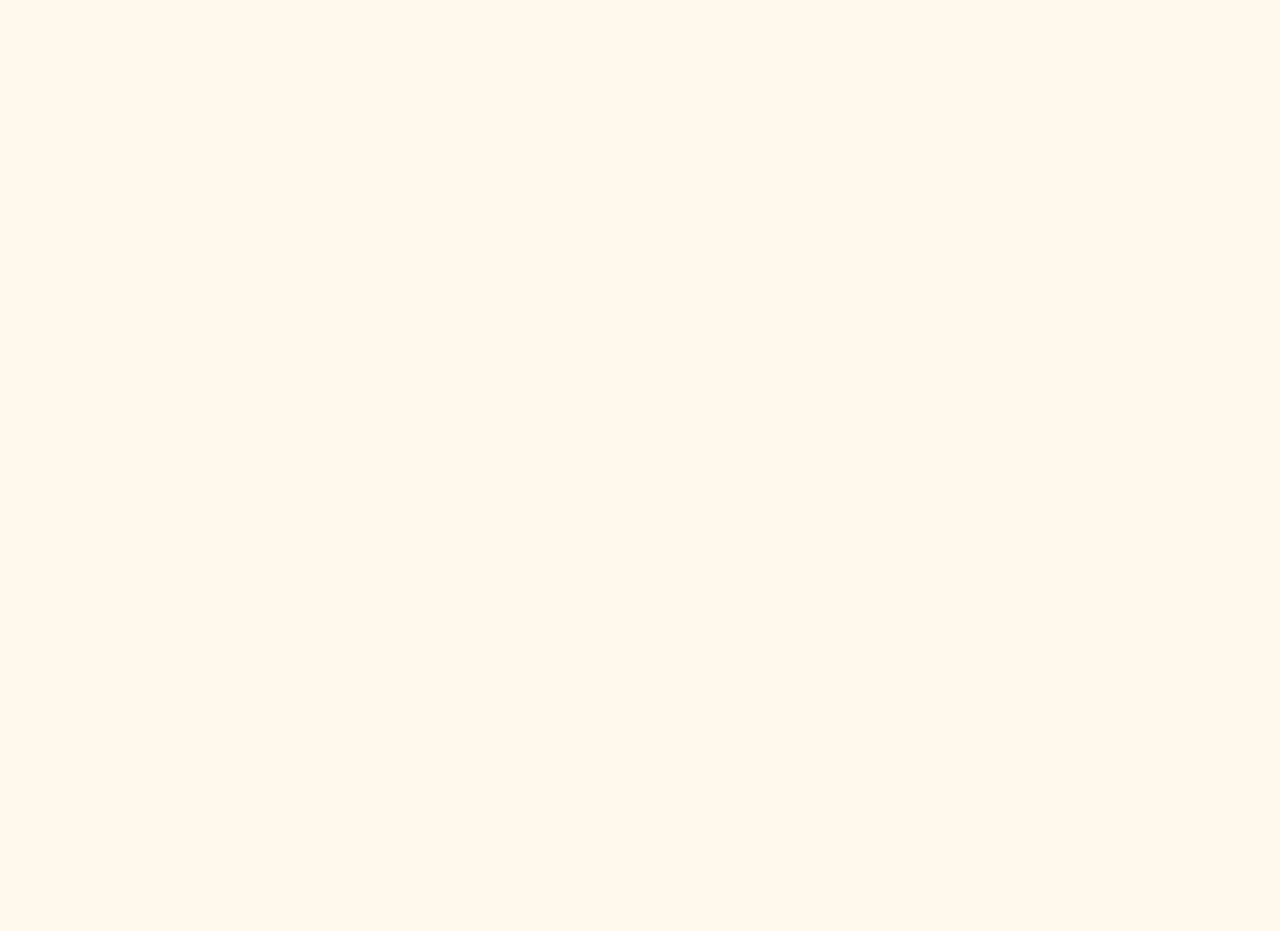
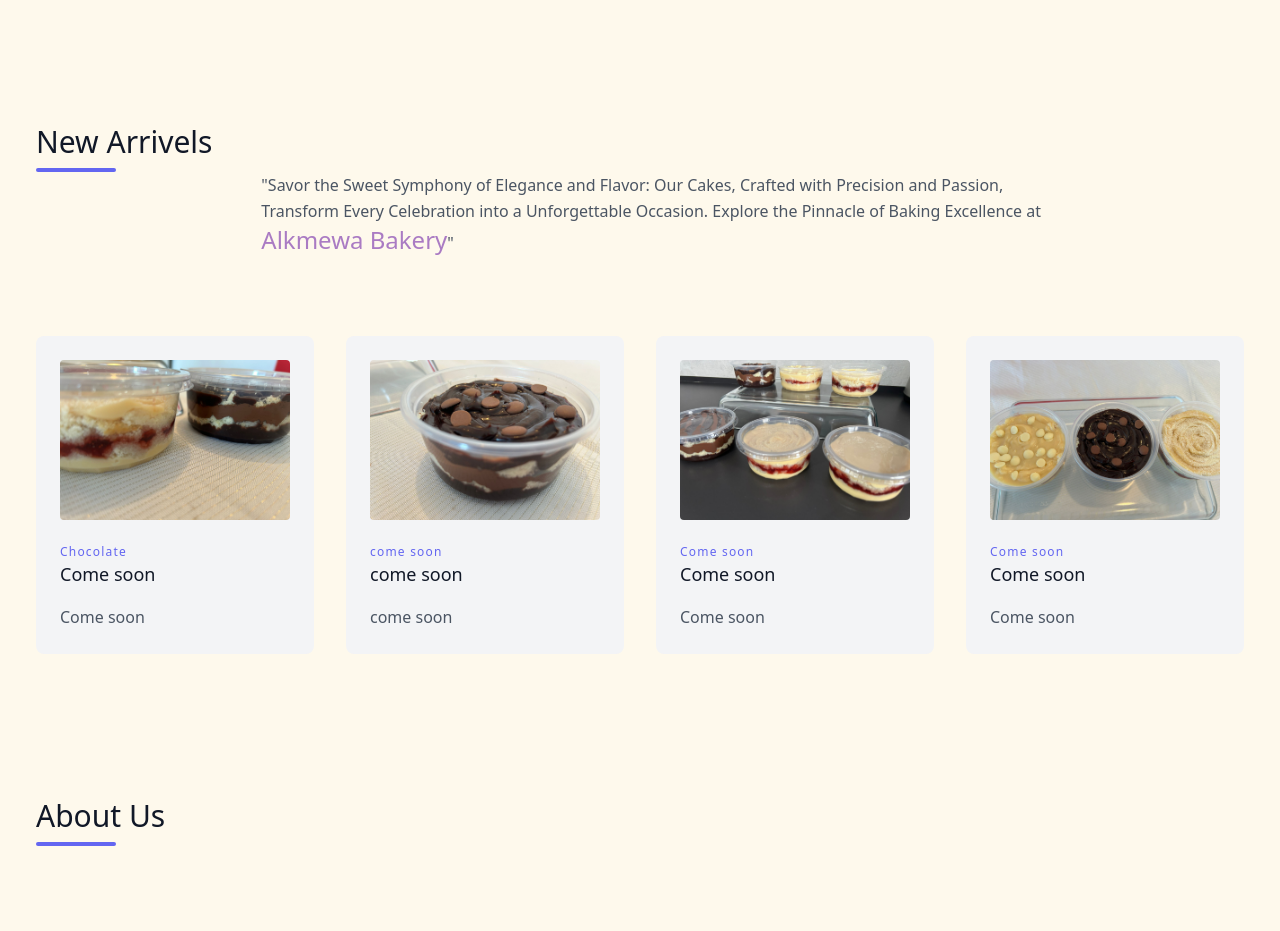
Before and after one commit to BmAlkes/alkmewaBakery, a React (Vite) app: page / in a window 1280 px wide. Shown: the part 1860-2791 px from the top of the page. Before the commit the page ends 1840 px from the top, so only its background shows below. Built offline with nearby package versions, Linux system fonts and the light colour scheme.

Commit message:
feat:add footer

```diff
--- a/src/components/header/index.tsx
+++ b/src/components/header/index.tsx
@@ -41,7 +41,6 @@ const Header = () => {
         <Link to="#cakes">Cakes</Link>
         <Link to="#new">New Arrivels</Link>
         <Link to="#about">About</Link>
-        <Link to="#review">Review</Link>
         <Link to="#contact">Contact</Link>
       </nav>
       <div className="flex gap-5">
--- a/src/pages/home/index.tsx
+++ b/src/pages/home/index.tsx
@@ -6,6 +6,8 @@ import cake3 from "../../assets/3.jpeg";
 import cake5 from "../../assets/5.jpeg";
 import cake6 from "../../assets/6.jpeg";
 import cake7 from "../../assets/7.jpeg";
+import { FaWhatsapp } from "react-icons/fa";
+import { Facebook, FacebookIcon, InstagramIcon } from "lucide-react";
 
 const Home = () => {
   return (
@@ -39,9 +41,12 @@ const Home = () => {
       <section className="text-gray-600 body-font">
         <div className="container px-5 py-12 mx-auto flex flex-wrap">
           <div className="flex w-full mb-20 flex-wrap">
-            <h1 className="sm:text-3xl text-2xl font-medium title-font text-gray-900 lg:w-1/3 lg:mb-0 mb-4">
-              Our Cakes
-            </h1>
+            <div className="lg:w-1/2 w-full mb-6 lg:mb-0">
+              <h1 className="sm:text-3xl text-2xl font-medium title-font mb-2 text-gray-900">
+                Our Cakes
+              </h1>
+              <div className="h-1 w-20 bg-indigo-500 rounded"></div>
+            </div>
             <p className="lg:pl-6 lg:w-2/3 mx-auto leading-relaxed text-base">
               "Savor the Sweet Symphony of Elegance and Flavor: Our Cakes,
               Crafted with Precision and Passion, Transform Every Celebration
@@ -100,6 +105,203 @@ const Home = () => {
           </div>
         </div>
       </section>
+      <section className="text-gray-600 body-font">
+        <div className="container px-5 py-24 mx-auto">
+          <div className="flex flex-wrap w-full mb-20">
+            <div className="lg:w-1/2 w-full mb-6 lg:mb-0">
+              <h1 className="sm:text-3xl text-2xl font-medium title-font mb-2 text-gray-900">
+                New Arrivels
+              </h1>
+              <div className="h-1 w-20 bg-indigo-500 rounded"></div>
+            </div>
+            <p className="lg:pl-6 lg:w-2/3 mx-auto leading-relaxed text-base">
+              "Savor the Sweet Symphony of Elegance and Flavor: Our Cakes,
+              Crafted with Precision and Passion, Transform Every Celebration
+              into a Unforgettable Occasion. Explore the Pinnacle of Baking
+              Excellence at{" "}
+              <span className="text-[#aa7bc3] text-2xl"> Alkmewa Bakery</span>"
+            </p>
+          </div>
+          <div className="flex flex-wrap -m-4">
+            <div className="xl:w-1/4 md:w-1/2 p-4">
+              <div className="bg-gray-100 p-6 rounded-lg">
+                <img
+                  className="h-40 rounded w-full object-cover object-top mb-6"
+                  src={cake3}
+                  alt="content"
+                />
+                <h3 className="tracking-widest text-indigo-500 text-xs font-medium title-font">
+                  Chocolate
+                </h3>
+                <h2 className="text-lg text-gray-900 font-medium title-font mb-4">
+                  Come soon
+                </h2>
+                <p className="leading-relaxed text-base">Come soon</p>
+              </div>
+            </div>
+            <div className="xl:w-1/4 md:w-1/2 p-4">
+              <div className="bg-gray-100 p-6 rounded-lg">
+                <img
+                  className="h-40 rounded w-full object-cover object-top mb-6"
+                  src={cake5}
+                  alt="content"
+                />
+                <h3 className="tracking-widest text-indigo-500 text-xs font-medium title-font">
+                  come soon
+                </h3>
+                <h2 className="text-lg text-gray-900 font-medium title-font mb-4">
+                  come soon
+                </h2>
+                <p className="leading-relaxed text-base">come soon</p>
+              </div>
+            </div>
+            <div className="xl:w-1/4 md:w-1/2 p-4">
+              <div className="bg-gray-100 p-6 rounded-lg">
+                <img
+                  className="h-40 rounded w-full object-cover object-center mb-6"
+                  src={cake6}
+                  alt="content"
+                />
+                <h3 className="tracking-widest text-indigo-500 text-xs font-medium title-font">
+                  Come soon
+                </h3>
+                <h2 className="text-lg text-gray-900 font-medium title-font mb-4">
+                  Come soon
+                </h2>
+                <p className="leading-relaxed text-base">Come soon</p>
+              </div>
+            </div>
+            <div className="xl:w-1/4 md:w-1/2 p-4">
+              <div className="bg-gray-100 p-6 rounded-lg">
+                <img
+                  className="h-40 rounded w-full object-cover object-center mb-6"
+                  src={cake7}
+                  alt="content"
+                />
+                <h3 className="tracking-widest text-indigo-500 text-xs font-medium title-font">
+                  Come soon
+                </h3>
+                <h2 className="text-lg text-gray-900 font-medium title-font mb-4">
+                  Come soon
+                </h2>
+                <p className="leading-relaxed text-base">Come soon</p>
+              </div>
+            </div>
+          </div>
+        </div>
+      </section>
+      <section>
+        <div className="container px-5 py-12 mx-auto flex flex-wrap">
+          <div className="flex w-full mb-20 flex-wrap">
+            <div className="lg:w-1/2 w-full mb-6 lg:mb-0">
+              <h1 className="sm:text-3xl text-2xl font-medium title-font mb-2 text-gray-900">
+                About Us
+              </h1>
+              <div className="h-1 w-20 bg-indigo-500 rounded"></div>
+            </div>
+          </div>
+          <div className="flex lg:flex-row sm:flex-col ">
+            <div className="md:p-2 p-1 w-1/2 sm:w-full">
+              <img
+                alt="gallery"
+                className="w-full object-cover h-full object-center block"
+                src={cake5}
+              />
+            </div>
+            <p className="lg:pl-6 lg:w-2/3 mx-auto leading-relaxed text-base text-center">
+              Welcome to Alkmewa Bakery, where the aroma of freshly baked
+              delights fills the air and each bite is a taste of pure
+              indulgence. At Alkmewa Bakery, we are passionate about crafting
+              artisanal baked goods that elevate the simple joy of sharing
+              delicious moments. Our story begins with a dedication to the art
+              of baking. Established 2023, Alkmewa Bakery has become a beloved
+              fixture in Ashkelon, known for our commitment to quality,
+              creativity, and exceptional customer experiences. We believe in
+              the magic of handcrafted recipes, using only the finest
+              ingredients to bring you a symphony of flavors and textures that
+              tantalize the taste buds. What sets us apart is our unwavering
+              commitment to freshness. Every morning, our skilled bakers rise
+              before the sun to create a tempting array of bread, pastries, and
+              confections from scratch. From the crispy crust of our artisanal
+              bread to the decadent layers of our signature cakes, each creation
+              is a testament to our dedication to perfection. At Alkmewa Bakery,
+              we embrace diversity in taste. Our menu boasts a diverse selection
+              to cater to all palates, from classic favorites that evoke
+              nostalgia to innovative treats that push the boundaries of
+              culinary delight. Whether you're seeking the comfort of a warm
+              croissant or the excitement of a new flavor experience, our bakery
+              is a haven for connoisseurs and casual snackers alike. We take
+              pride in being more than just a bakery; we are a community hub.
+              Our inviting ambiance welcomes you to savor the moment, whether
+              you're catching up with friends, celebrating milestones, or simply
+              treating yourself to a well-deserved treat. The smiles on our
+              customers' faces fuel our passion and inspire us to continually
+              raise the bar in the world of baked delights. Alkmewa Bakery is
+              not just a place to buy baked goods; it's a destination for
+              culinary bliss. Join us on a journey of taste and tradition, where
+              every bite tells a story of craftsmanship and care. Thank you for
+              making us a part of your moments – we look forward to delighting
+              your senses with the magic of Alkmewa Bakery. Indulge in the
+              extraordinary. Indulge with{" "}
+              <span className="text-[#aa7bc3] text-2xl"> Alkmewa Bakery</span>"
+            </p>
+          </div>
+        </div>
+      </section>
+
+      <section className="text-gray-600 body-font relative">
+        <div className="container px-5 py-24 mx-auto">
+          <div className="lg:w-1/2 w-full mb-6 lg:mb-0">
+            <h1 className="sm:text-3xl text-2xl font-medium title-font mb-2 text-gray-900">
+              Contact Us
+            </h1>
+            <div className="h-1 w-20 bg-indigo-500 rounded"></div>
+          </div>
+        </div>
+
+        <section className="text-gray-600 body-font relative">
+          <div className="absolute inset-0 bg-gray-300">
+            <iframe
+              // style={"filter: grayscale(1) contrast(1.2) opacity(0.4);"}
+              // marginheight="0"
+              // marginwidth="0"
+              title="map"
+              scrolling="no"
+              src="https://www.google.com/maps/embed?pb=!1m18!1m12!1m3!1d54332.195208823454!2d34.56465405!3d31.66772505!2m3!1f0!2f0!3f0!3m2!1i1024!2i768!4f13.1!3m3!1m2!1s0x15029c5141685e73%3A0xeb72211d3092dc0f!2zQXNjYWzDo28!5e0!3m2!1spt-BR!2sil!4v1700379189403!5m2!1spt-BR!2sil"
+              width="100%"
+              height="100%"
+              // frameborder="0"
+            ></iframe>
+          </div>
+          <div className="container px-5 py-24 mx-auto flex">
+            <div className="lg:w-1/3 md:w-1/2 bg-white rounded-lg p-8 flex flex-col md:ml-auto w-full mt-10 md:mt-0 relative z-10 shadow-md">
+              <h2 className="text-gray-900 text-lg mb-1 font-medium title-font">
+                Contact
+              </h2>
+
+              <div className="relative mb-4 flex justify-between">
+                <p>Phone</p>
+                <a
+                  href={`https://api.whatsapp.com/send?phone=0547724271&text=Did you like your cakes and want to  talk with us for a order?`}
+                >
+                  Whatsapp
+                  <FaWhatsapp size={26} color="#aa7bc3" />
+                </a>
+              </div>
+              <div className="relative mb-4  flex justify-end flex-col items-end gap-6">
+                <a href="">
+                  Instagram
+                  <InstagramIcon size={26} color="#aa7bc3" />
+                </a>
+                <a href="">
+                  Facebook <FacebookIcon size={26} color="#aa7bc3" />
+                </a>
+                <a href=""></a>
+              </div>
+            </div>
+          </div>
+        </section>
+      </section>
     </main>
   );
 };
```
